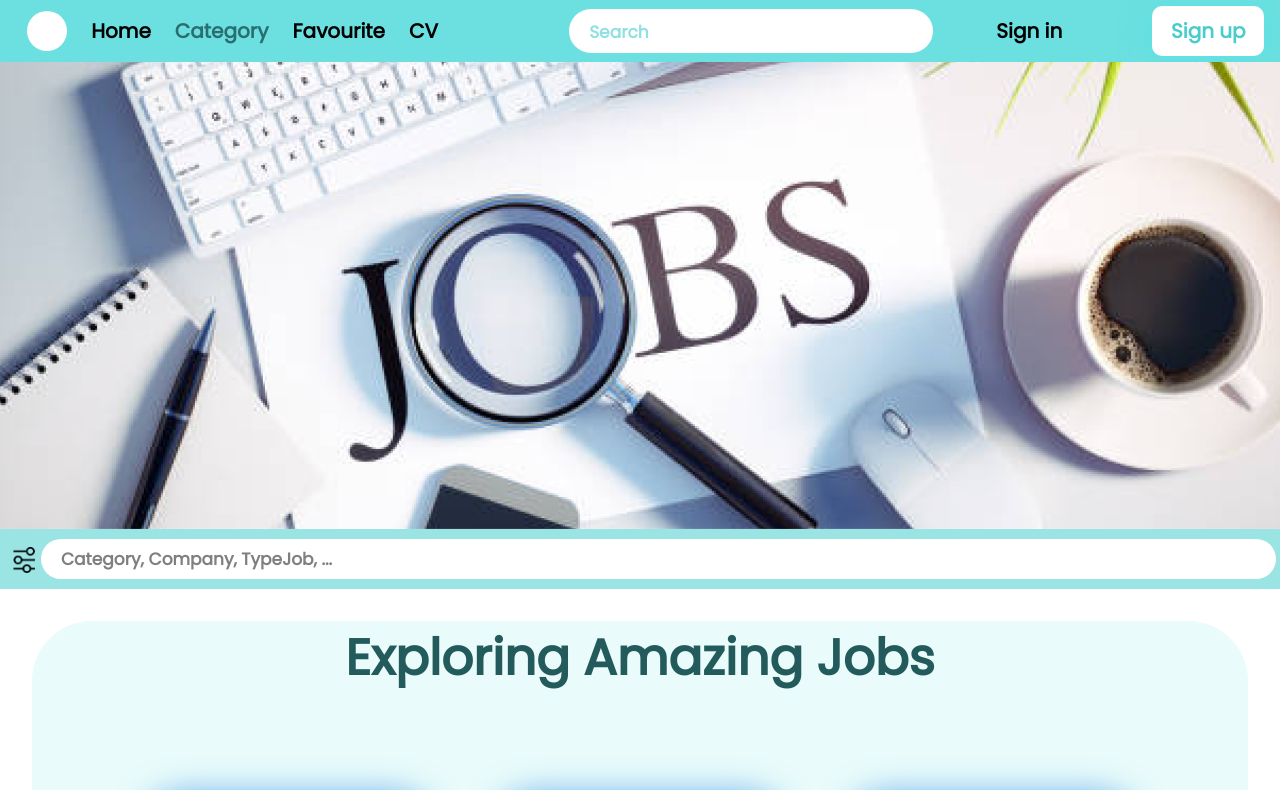
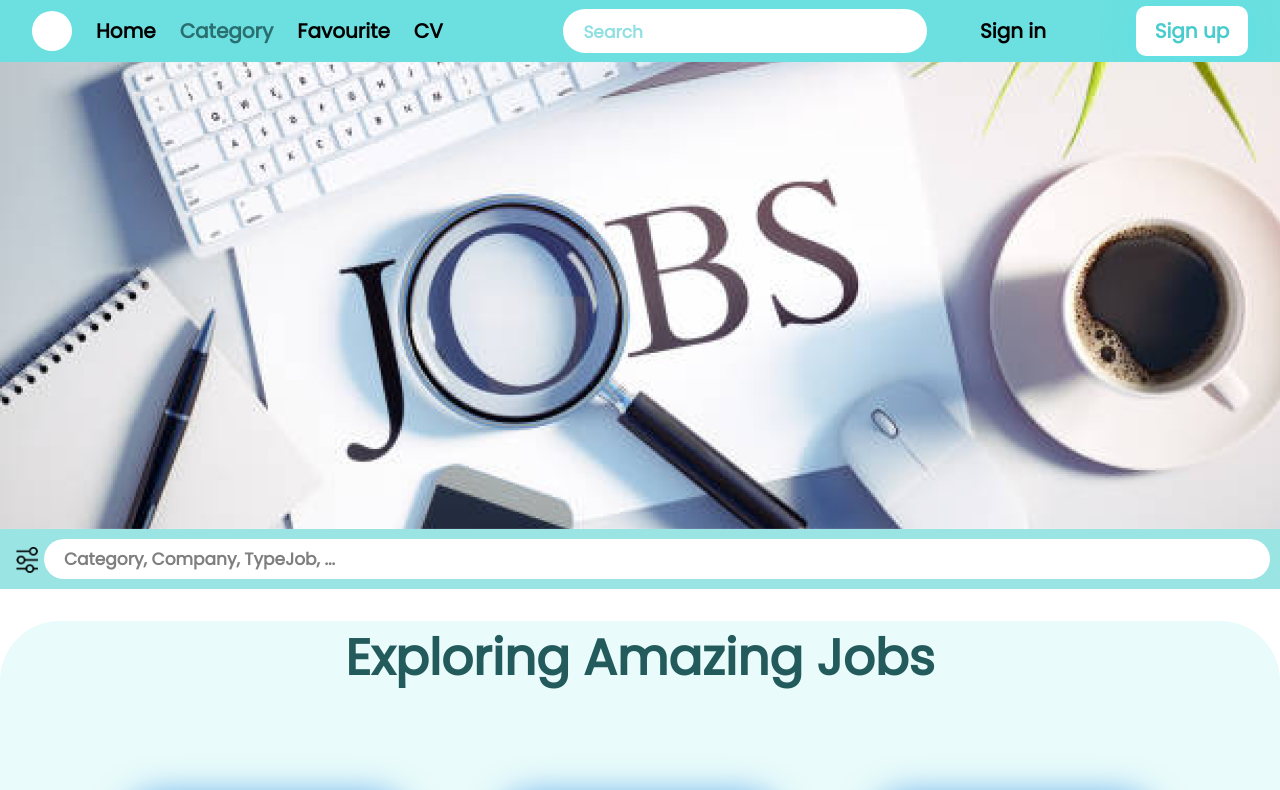
Before and after one commit to tanhuet/working-on-paradise, a React (Create React App) app: page /category in a window 1280 px wide. Shown: the top 790 px of the page. Built offline with nearby package versions, Linux system fonts and the light colour scheme.

Commit message:
change width of all pages

```diff
--- a/src/components/layout/HomeBackground.js
+++ b/src/components/layout/HomeBackground.js
@@ -1,13 +1,13 @@
 import { Fragment } from "react"
-import classes from "./HomeBackground.module.scss"
+// import classes from "./HomeBackground.module.scss"
 
 const HomeBackground = () => {
     return (
         <Fragment>
-            <div className={`${classes.background} ${classes["background-first"]}`} />
+            {/* <div className={`${classes.background} ${classes["background-first"]}`} />
             <div className={`${classes.background} ${classes["background-second"]}`} />
             <div className={`${classes.background} ${classes["background-third"]}`} />
-            <div className={`${classes.background} ${classes["background-fourth"]}`} />
+            <div className={`${classes.background} ${classes["background-fourth"]}`} /> */}
         </Fragment>
     )
 }
--- a/src/components/layout/MainNavigation.module.scss
+++ b/src/components/layout/MainNavigation.module.scss
@@ -5,8 +5,8 @@
     font-weight: 600;
     background: none;
     margin-bottom: 0rem;
-    margin-left: -2.3rem;
-    width: 107%;
+    margin-left: 0rem;
+    width: 100%;
   }
 
   .header .nav {
--- a/src/index.css
+++ b/src/index.css
@@ -14,8 +14,8 @@ body {
   font-family: 'Poppins';
   font-style: normal;
   background-color: white;
-  width: 1366px;
-  max-width: 95%;
+  width: 100%;
+  max-width: 1500px;
 }
 
 h1 h2 h3 h4 {
--- a/src/pages/Category/Components/CategoryTop.module.scss
+++ b/src/pages/Category/Components/CategoryTop.module.scss
@@ -1,16 +1,14 @@
 .img {
     margin: 0;
     padding: 0;
-    margin-left: -35px;
 }
 .img-category {
-    width: 104%;
+    width: 100%;
     height: 467.46px;
 }
 
 .filter-bar {
-    margin-left: -35px;
-    width: 106%;
+    width: 100%;
 }
 
 .highligh-job {
--- /dev/null
+++ b/src/pages/CvDetail/CvDetail.module.scss
@@ -0,0 +1,8 @@
+.form {
+    width: 200%;
+}
+
+.header {
+    background: #FFFFFF;
+    box-shadow: 0px 4px 20px rgba(0, 0, 0, 0.25);
+}
```
Also changed, not shown: src/pages/CvDetail/CvDetail.js (added, +20 -0 lines).
